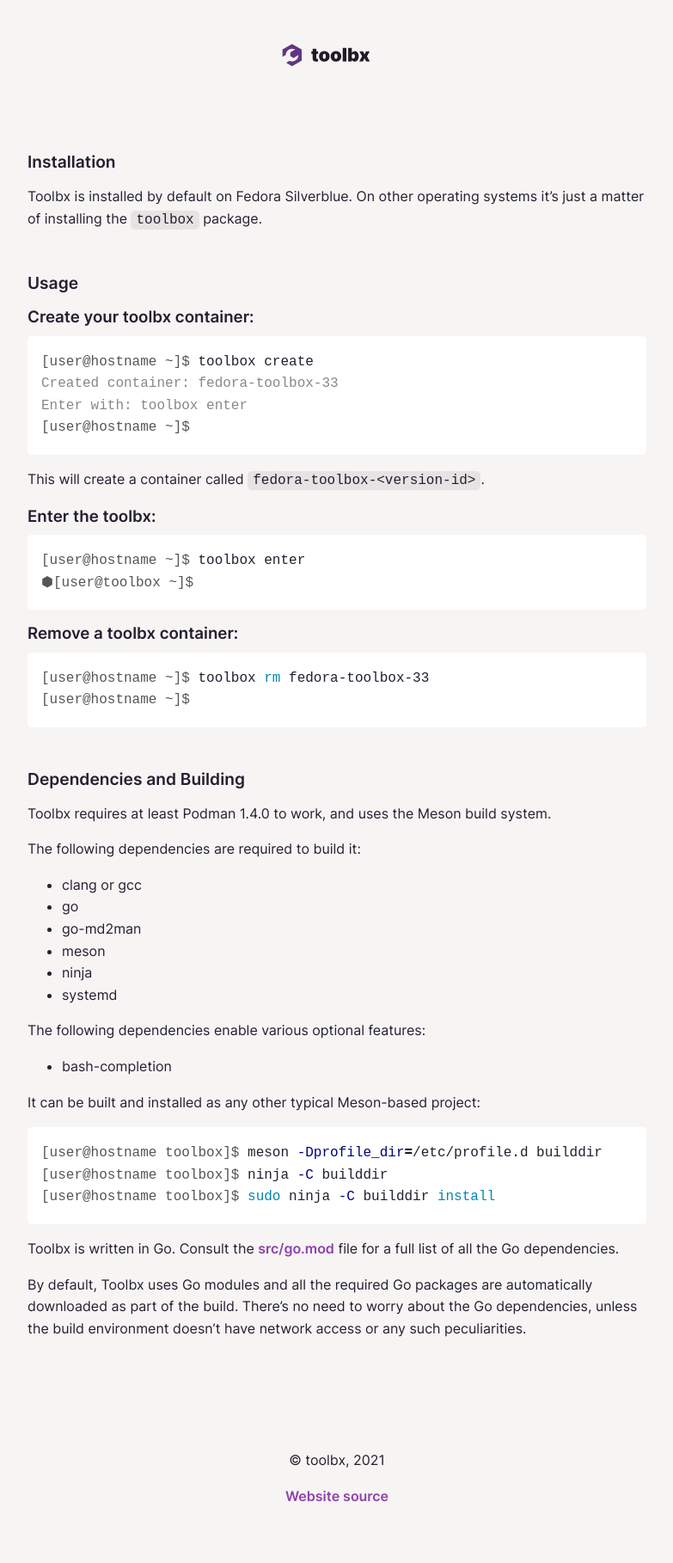
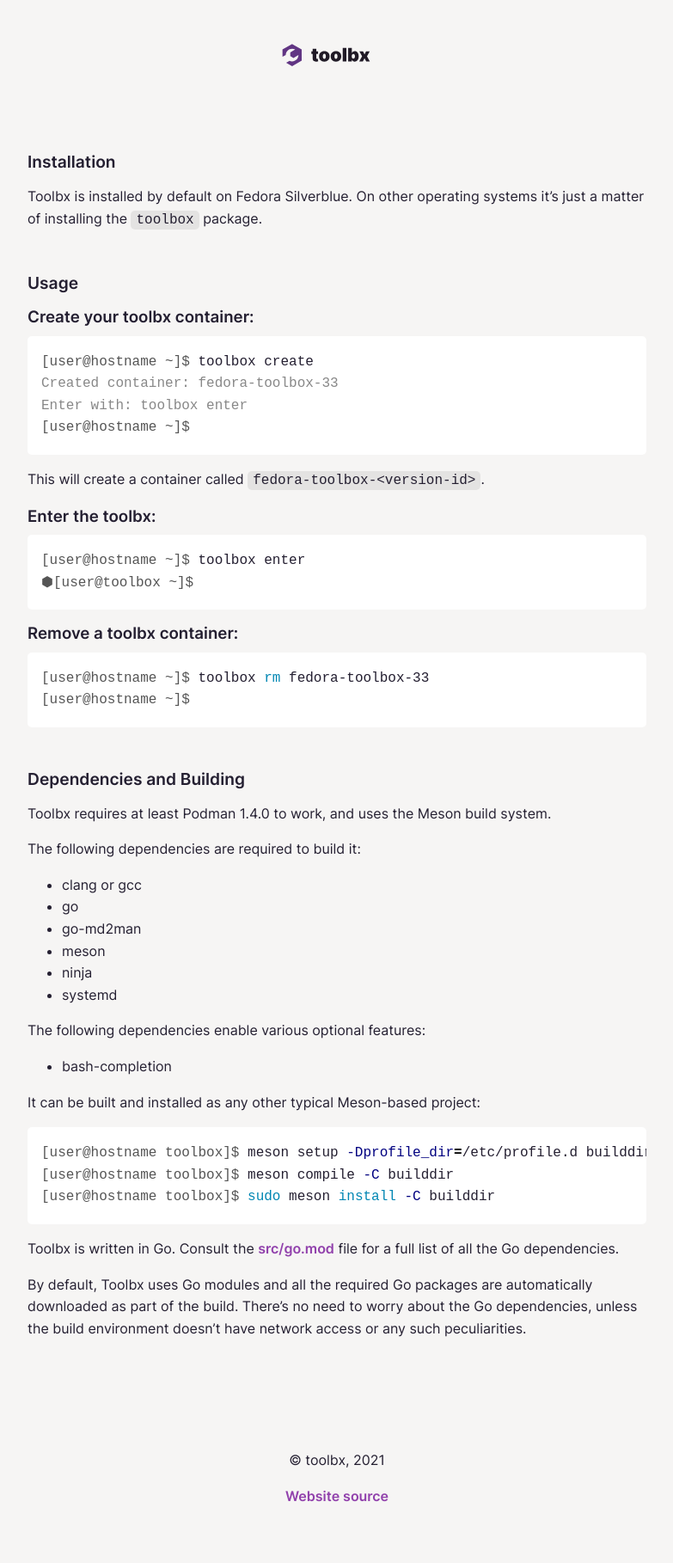
Before and after one commit to containers/containertoolbx.org, a Jekyll site: the page built from install.md, in a window 1280 px wide. Shown: the whole page at 86% size, without its empty margins (248-1031 px from the left). Built offline with Jekyll 4.4.1, drawn with Linux system fonts in a browser that asks for light colours.

Commit message:
Tweak the build and installation instructions to only use Meson
Even though Ninja is the main backend of Meson, in theory, Meson does
support other backends. Moreover, this is also the style followed by
Meson's quickstart guide [1].

[1] https://mesonbuild.com/Quick-guide.html

````diff
--- a/install.md
+++ b/install.md
@@ -46,9 +46,9 @@
 
 It can be built and installed as any other typical Meson-based project:
 ```console
-[user@hostname toolbox]$ meson -Dprofile_dir=/etc/profile.d builddir
-[user@hostname toolbox]$ ninja -C builddir
-[user@hostname toolbox]$ sudo ninja -C builddir install
+[user@hostname toolbox]$ meson setup -Dprofile_dir=/etc/profile.d builddir
+[user@hostname toolbox]$ meson compile -C builddir
+[user@hostname toolbox]$ sudo meson install -C builddir
 ```
 
 Toolbx is written in Go. Consult the [src/go.mod](https://github.com/containers/toolbox/blob/main/src/go.mod) file for a full list of all the Go dependencies.
````
